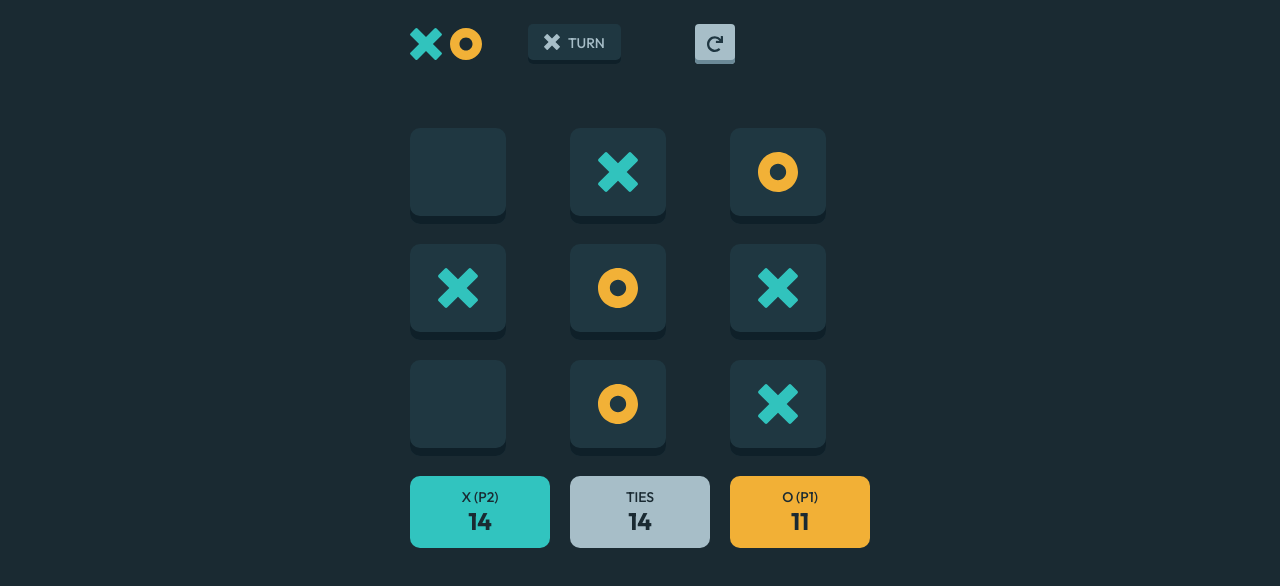
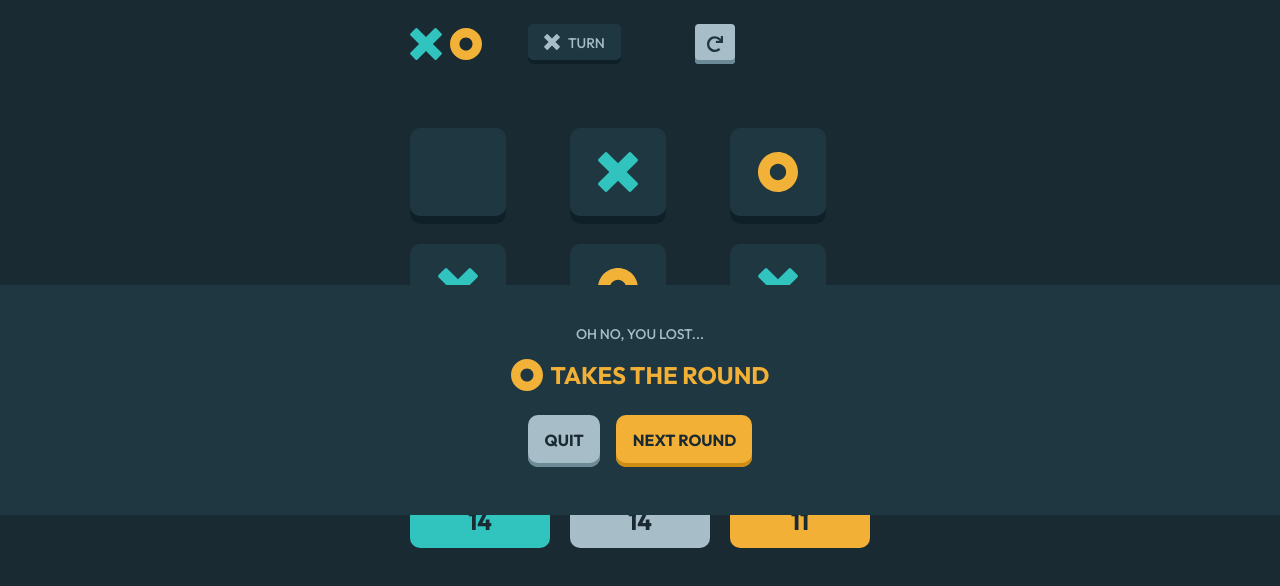
Before and after one commit to kylelamse/tic-tac-toe, a React (Create React App) app: page / in a window 1280 px wide. Shown: the top 586 px of the page. Built offline with nearby package versions, Linux system fonts and the light colour scheme.

Commit message:
Implement game over banner

```diff
--- a/src/components/Button.scss
+++ b/src/components/Button.scss
@@ -1,6 +1,6 @@
 @use "styles/colors";
 
-@mixin button_base($color, $drop_shadow_color) {
+@mixin button_large_base($color, $drop_shadow_color) {
     background-color: $color;
     box-shadow: inset 0 -0.5em 0 $drop_shadow_color;
     border-radius: 1em;
@@ -13,39 +13,81 @@
     cursor: pointer;
 }
 
-@mixin button_active($color) {
+@mixin button_large_active($color) {
     transform: translateY(0.25em);
     background-color: $color;
     box-shadow: none;
 }
 
-.button_primary {
-    @include button_base(
+@mixin button_medium_base($color, $drop_shadow_color) {
+    background-color: $color;
+    box-shadow: inset 0 -4px 0 $drop_shadow_color;
+    border-radius: 10px;
+    padding: 0.9375em 1em 1.0625em 1.0625em;
+    text-align: center;
+}
+
+.button_light_yellow_large {
+    @include button_large_base(
         colors.$light_yellow,
         colors.$light_yellow_drop_shadow
     );
 }
 
 @media (hover: hover) {
-    .button_primary:hover {
+    .button_light_yellow_large:hover {
         @include button_hover(colors.$light_yellow_hover);
     }
 }
 
-.button_primary:active {
-    @include button_active(colors.$light_yellow);
+.button_light_yellow_large:active {
+    @include button_large_active(colors.$light_yellow);
 }
 
-.button_secondary {
-    @include button_base(colors.$light_blue, colors.$light_blue_drop_shadow);
+.button_light_blue_large {
+    @include button_large_base(
+        colors.$light_blue,
+        colors.$light_blue_drop_shadow
+    );
 }
 
 @media (hover: hover) {
-    .button_secondary:hover {
+    .button_light_blue_large:hover {
         @include button_hover(colors.$light_blue_hover);
     }
 }
 
-.button_secondary:active {
-    @include button_active(colors.$light_blue);
+.button_light_blue_large:active {
+    @include button_large_active(colors.$light_blue);
 }
+
+.button_silver_large {
+    @include button_large_base(colors.$silver, colors.$silver_drop_shadow);
+}
+
+@media (hover: hover) {
+    .button_silver_large:hover {
+        @include button_hover(colors.$silver_hover);
+    }
+}
+
+.button_silver_large:active {
+    @include button_large_active(colors.$silver);
+}
+
+.button_light_yellow_medium {
+    @include button_medium_base(
+        colors.$light_yellow,
+        colors.$light_yellow_drop_shadow
+    );
+}
+
+.button_light_yellow_medium:active {
+}
+
+.button_silver_medium {
+    @include button_medium_base(colors.$silver, colors.$silver_drop_shadow);
+}
+
+.button_silver_medium:active {
+}
--- a/src/components/Button.tsx
+++ b/src/components/Button.tsx
@@ -1,25 +1,31 @@
 import React from "react";
+import classNames from "classnames";
 import Typography from "components/Typography";
 import "./Button.scss";
 
-type variants = "primary" | "secondary";
+type colors = "light_yellow" | "light_blue" | "silver";
+type sizes = "large" | "medium";
 type Props = {
     children: React.ReactNode | string;
-    variant?: variants;
+    color: colors;
+    size: sizes;
 };
 
-const variantMap = {
-    primary: "button_primary",
-    secondary: "button_secondary",
+const getClassName = (color: colors, size: sizes) => {
+    return classNames({
+        button_light_yellow_large: color === "light_yellow" && size === "large",
+        button_light_blue_large: color === "light_blue" && size === "large",
+        button_silver_large: color === "silver" && size === "large",
+        button_light_yellow_medium:
+            color === "light_yellow" && size === "medium",
+        button_light_blue_medium: color === "light_blue" && size === "medium",
+        button_silver_medium: color === "silver" && size === "medium",
+    });
 };
 
-const getClassName = (variant: variants) => {
-    return variantMap[variant];
-};
-
-const Button = ({ children, variant = "primary" }: Props) => {
+const Button = ({ children, color, size }: Props) => {
     return (
-        <div className={getClassName(variant)}>
+        <div className={getClassName(color, size)}>
             <Typography variant="extrasmall" color="dark_navy">
                 {children}
             </Typography>
--- /dev/null
+++ b/src/components/GameOver.scss
@@ -0,0 +1,28 @@
+@use "styles/colors";
+
+.game_over_container {
+    position: fixed;
+    top: 0;
+    left: 0;
+    width: 100%;
+    height: 100%;
+    display: flex;
+    flex-direction: column;
+    justify-content: center;
+}
+
+.game_over_content {
+    background-color: colors.$semi_dark_navy;
+    padding: 2.5em 0 3em 0;
+}
+
+.game_over_winner_container {
+    margin: 1em 0 1.5em 0;
+}
+
+.game_over_buttons_container {
+    display: flex;
+    flex-direction: row;
+    justify-content: center;
+    gap: 1em;
+}
--- /dev/null
+++ b/src/components/GameOver.tsx
@@ -0,0 +1,32 @@
+import { createPortal } from "react-dom";
+import Button from "./Button";
+import "./GameOver.scss";
+import Typograpy from "./Typography";
+import Winner from "./Winner";
+
+type Props = {};
+
+const GameOver = (props: Props) => {
+    return (
+        <div className="game_over_container">
+            <div className="game_over_content">
+                <Typograpy variant="body" alignment="centered">
+                    Oh no, you lost...
+                </Typograpy>
+                <div className="game_over_winner_container">
+                    <Winner />
+                </div>
+                <div className="game_over_buttons_container">
+                    <Button color="silver" size="medium">
+                        Quit
+                    </Button>
+                    <Button color="light_yellow" size="medium">
+                        Next Round
+                    </Button>
+                </div>
+            </div>
+        </div>
+    );
+};
+
+export default () => createPortal(<GameOver />, document.body);
--- a/src/components/Typography.scss
+++ b/src/components/Typography.scss
@@ -46,3 +46,7 @@ $bold_weight: 700;
 .typography_centered {
     text-align: center;
 }
+
+.typography_light_yellow {
+    color: colors.$light_yellow;
+}
--- a/src/components/Typography.tsx
+++ b/src/components/Typography.tsx
@@ -2,7 +2,7 @@ import React from "react";
 import classNames from "classnames";
 import "./Typography.scss";
 
-type colors = "dark_navy";
+type colors = "dark_navy" | "light_yellow";
 type alignments = "centered";
 type variants = "large" | "medium" | "small" | "extrasmall" | "body";
 type opacities = "half";
@@ -50,6 +50,7 @@ const getClassName = (
         typography_half_opacity: opacity === "half",
         typography_dark_navy: color === "dark_navy",
         typography_centered: alignment === "centered",
+        typography_light_yellow: color === "light_yellow",
     });
 };
 
--- /dev/null
+++ b/src/components/Winner.scss
@@ -0,0 +1,7 @@
+.winner_container {
+    display: flex;
+    flex-direction: row;
+    justify-content: center;
+    align-items: center;
+    gap: 0.5em;
+}
--- /dev/null
+++ b/src/components/Winner.tsx
@@ -0,0 +1,23 @@
+import React from "react";
+import GamePiece from "./GamePiece";
+import Typograpy from "./Typography";
+import "./Winner.scss";
+
+type Props = {};
+
+const Winner = (props: Props) => {
+    return (
+        <div className="winner_container">
+            <GamePiece size="Medium" type="O" />
+            <Typograpy
+                variant="medium"
+                alignment="centered"
+                color="light_yellow"
+            >
+                takes the round
+            </Typograpy>
+        </div>
+    );
+};
+
+export default Winner;
--- a/src/pages/Game/Game.tsx
+++ b/src/pages/Game/Game.tsx
@@ -1,4 +1,5 @@
 import Board from "components/Board";
+import GameOver from "components/GameOver";
 import React from "react";
 import "./Game.scss";
 import GameHeader from "./GameHeader";
@@ -10,6 +11,7 @@ const Game = (props: Props) => {
         <div className="game-container">
             <GameHeader />
             <Board />
+            <GameOver />
         </div>
     );
 };
--- a/src/styles/_colors.scss
+++ b/src/styles/_colors.scss
@@ -13,3 +13,4 @@ $semi_dark_navy_drop_shadow: hsl(201, 45%, 11%);
 
 $silver: hsl(198, 23%, 72%);
 $silver_hover: hsl(197, 33%, 89%);
+$silver_drop_shadow: hsl(199, 17%, 51%);
```
Also changed, not shown: src/pages/NewGameMenu/NewGameMenu.tsx (+6 -2 lines).
